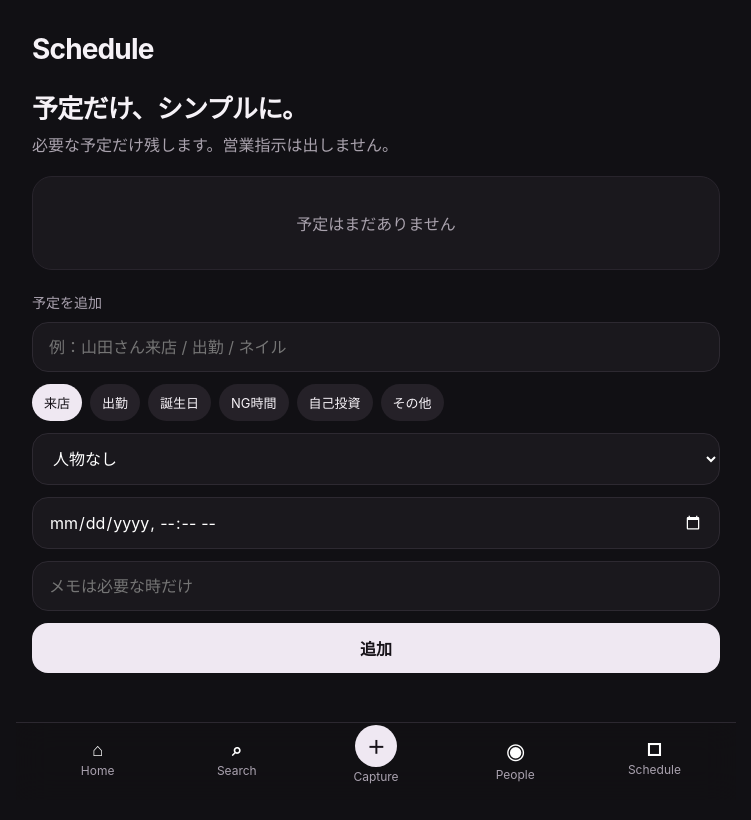
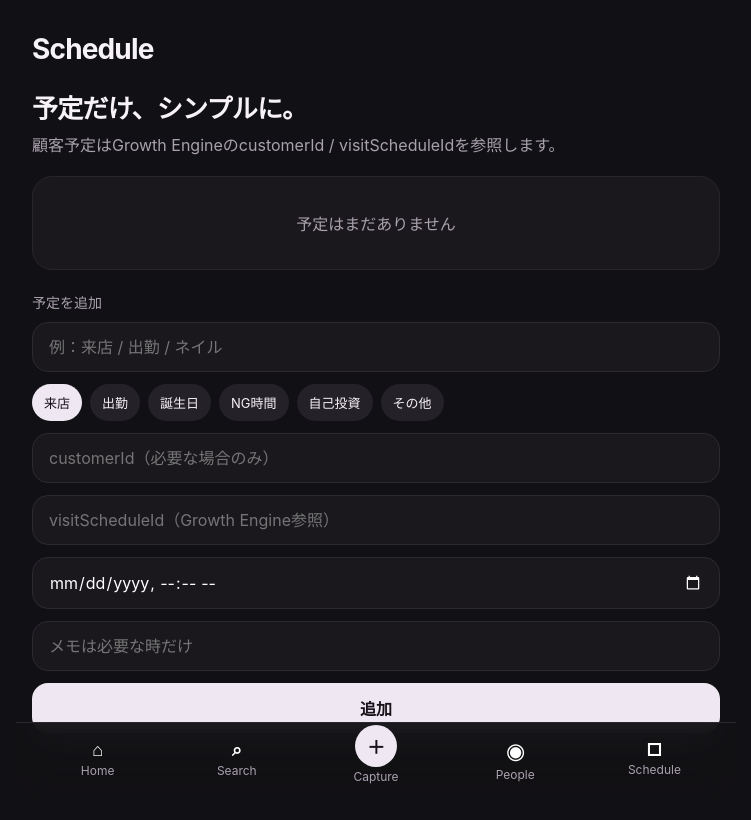
Before and after one commit to karukimori-wq/Velvet, a Next.js app: page /schedule in a window 1280 px wide. Shown: the top 820 px of the page, without its empty margins (264-1015 px from the left). Built offline with nearby package versions, Linux system fonts and the light colour scheme.

Commit message:
Remove legacy Person dependency from Schedule UI

```diff
--- a/app/schedule/page.tsx
+++ b/app/schedule/page.tsx
@@ -1,31 +1,27 @@
 import { BottomNav } from "@/components/bottom-nav";
 import { getRequestIdentity } from "@/lib/auth/request-identity";
-import { listPeopleStore } from "@/lib/person-store";
 import { listScheduleEntries } from "@/lib/schedule-repository";
 import { createScheduleAction } from "./actions";
 
 const kindLabel = { shift: "出勤", visit: "来店", birthday: "誕生日", unavailable: "NG時間", self_investment: "自己投資", other: "その他" } as const;
 
 export default async function SchedulePage() {
-  const { ownerUserId } = await getRequestIdentity();
-  const [entries, people] = await Promise.all([listScheduleEntries(ownerUserId), listPeopleStore(ownerUserId)]);
-
-  return (
-    <main className="shell">
+  const { workspaceId, userId } = await getRequestIdentity();
+  const entries = await listScheduleEntries(workspaceId, userId);
+  return <main className="shell">
     <header className="header"><div className="brand">Schedule</div></header>
-      <section className="hero"><h1>予定だけ、シンプルに。</h1><p>必要な予定だけ残します。営業指示は出しません。</p></section>
-      {entries.length > 0 && <div className="stack">{entries.map((entry) => <article className="card" key={entry.id}><div className="row"><strong>{entry.title}</strong><span className="subtle">{kindLabel[entry.kind]}</span></div>{entry.startsAt && <div className="personMeta">{new Date(entry.startsAt).toLocaleString("ja-JP")}</div>}{entry.note && <div className="timelineBody">{entry.note}</div>}</article>)}</div>}
-      {entries.length === 0 && <div className="card empty">予定はまだありません</div>}
+    <section className="hero"><h1>予定だけ、シンプルに。</h1><p>顧客予定はGrowth EngineのcustomerId / visitScheduleIdを参照します。</p></section>
+    {entries.length > 0 ? <div className="stack">{entries.map((entry) => <article className="card" key={entry.id}><div className="row"><strong>{entry.title}</strong><span className="subtle">{kindLabel[entry.kind]}</span></div><div className="personMeta">{new Date(entry.startsAt).toLocaleString("ja-JP")}</div>{entry.customerId && <div className="timelineBody">Customer · {entry.customerId}</div>}{entry.visitScheduleId && <div className="timelineBody">Visit Schedule · {entry.visitScheduleId}</div>}{entry.note && <div className="timelineBody">{entry.note}</div>}</article>)}</div> : <div className="card empty">予定はまだありません</div>}
     <div className="sectionTitle">予定を追加</div>
     <form action={createScheduleAction} className="stack">
-        <input className="searchBox" name="title" placeholder="例：山田さん来店 / 出勤 / ネイル" autoComplete="off" />
+      <input className="searchBox" name="title" placeholder="例：来店 / 出勤 / ネイル" autoComplete="off" />
       <div className="chips choiceRow">{(["visit", "shift", "birthday", "unavailable", "self_investment", "other"] as const).map((kind) => <label className="choiceChip" key={kind}><input type="radio" name="kind" value={kind} defaultChecked={kind === "visit"} />{kindLabel[kind]}</label>)}</div>
-        <select className="selectBox" name="personId" defaultValue=""><option value="">人物なし</option>{people.map((person) => <option key={person.id} value={person.id}>{person.name}</option>)}</select>
+      <input className="searchBox" name="customerId" placeholder="customerId（必要な場合のみ）" autoComplete="off" />
+      <input className="searchBox" name="visitScheduleId" placeholder="visitScheduleId（Growth Engine参照）" autoComplete="off" />
       <input className="searchBox" name="startsAt" type="datetime-local" />
       <input className="searchBox" name="note" placeholder="メモは必要な時だけ" autoComplete="off" />
       <button className="primaryButton" type="submit">追加</button>
     </form>
     <BottomNav />
-    </main>
-  );
+  </main>;
 }
```
Lines whose indentation alone changed are shown as unchanged.
